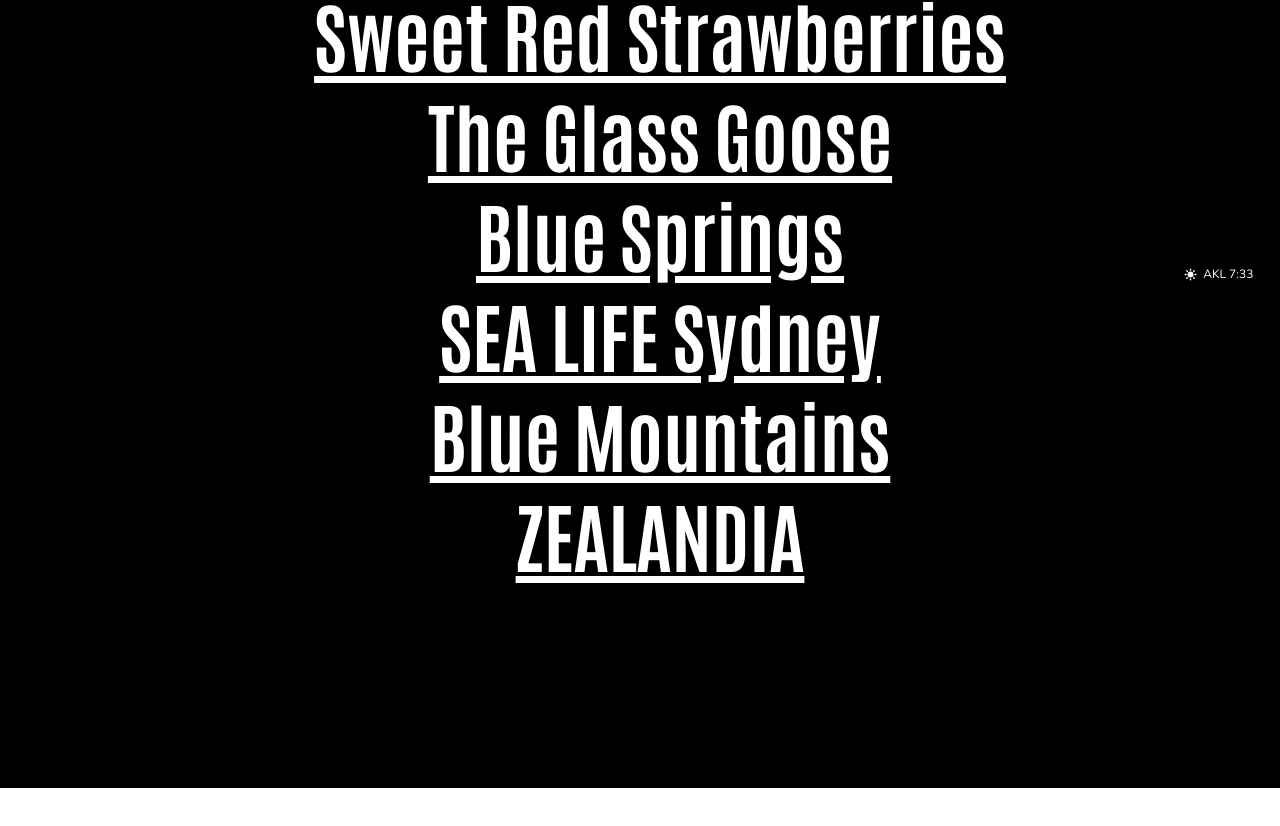
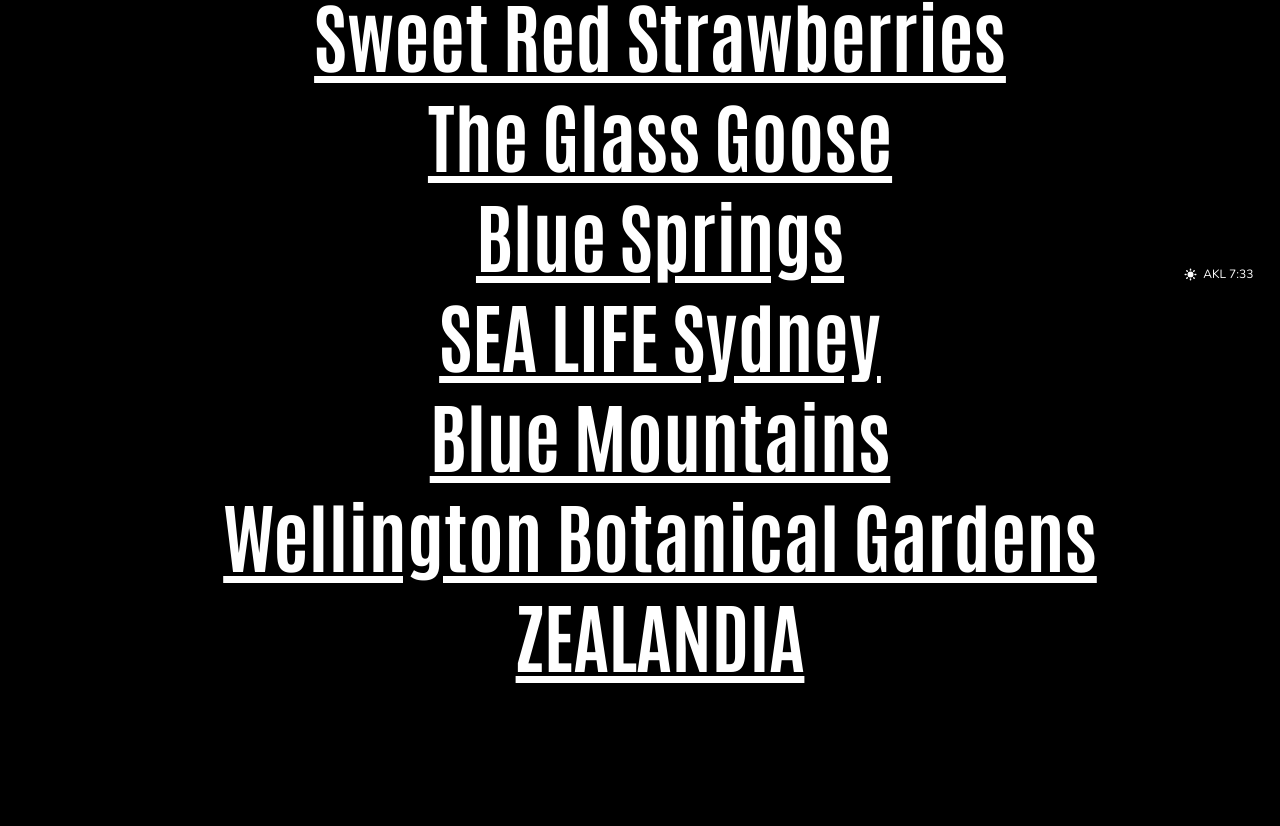
Before and after one commit to jannachai/photography-portfolio, a React (Create React App) app: page / in a window 1280 px wide. Shown: the part 486-1312 px from the top of the page. Before the commit the page ends 1274 px from the top, so only its background shows below. Built offline with nearby package versions, Linux system fonts and the light colour scheme; what react-animations would draw is missing.

Commit message:
Added a new photo

```diff
--- a/src/components/LandingPage.tsx
+++ b/src/components/LandingPage.tsx
@@ -51,6 +51,7 @@
                     <li>Blue Springs</li>
                     <li>SEA LIFE Sydney</li>
                     <li>Blue Mountains</li>
+                    <li>Wellington Botanical Gardens</li>
                     <li>ZEALANDIA</li>
                 </ul>
             </LandingBody>
--- a/src/components/Pages/TeMotu/TeMotu.tsx
+++ b/src/components/Pages/TeMotu/TeMotu.tsx
@@ -4,6 +4,7 @@
 import TimeBar from '../../TimeBar';
 import TitlePhoto from '../../TitlePhoto/TitlePhoto';
 import titlePhoto from './Photos/IMG_0963.jpg';
+import GroupPhoto from './Photos/IMG_0962.jpg';
 import Luwi1 from './Photos/IMG_0937-2.jpg';
 import Luwi2 from './Photos/IMG_0938.jpg';
 import Luwi3 from './Photos/IMG_0943.jpg';
@@ -91,7 +92,7 @@
                 layoutName="3-long-mid"
             />
             <PhotoLayout
-                photos={[titlePhoto]}
+                photos={[GroupPhoto]}
                 layoutName="single"
             />
             <PhotoLayout
```
Also changed, not shown: 1 other file (tests, documents, lock files or other folders).
